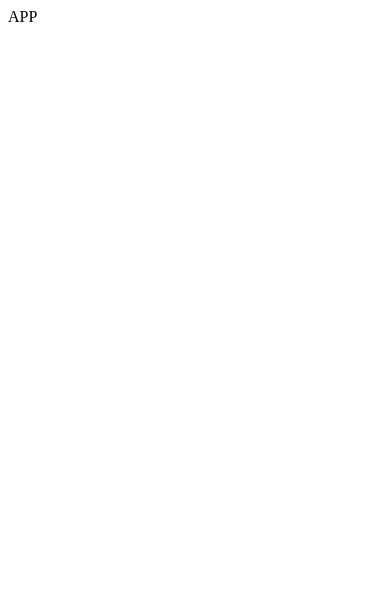
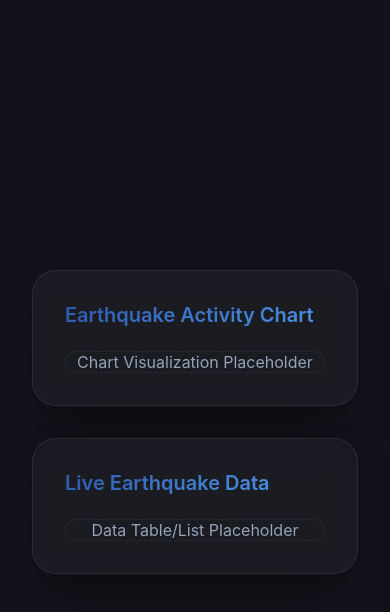
Before and after one commit to Brijsunil2/usgs-earthquake-dashboard, a React (Vite) app: page / in a window 390 px wide. Shown: the top 612 px of the page. Built offline with nearby package versions, Linux system fonts and the light colour scheme.

Commit message:
style: create initial app layout

```diff
--- a/package.json
+++ b/package.json
@@ -11,7 +11,9 @@
   },
   "dependencies": {
     "react": "^19.2.4",
-    "react-dom": "^19.2.4"
+    "react-dom": "^19.2.4",
+    "recharts": "^3.8.0",
+    "zustand": "^5.0.12"
   },
   "devDependencies": {
     "@eslint/js": "^9.39.4",
--- a/src/App.jsx
+++ b/src/App.jsx
@@ -1,10 +1,13 @@
+import ChartPanel from './components/ChartPanel/ChartPanel';
+import DataPanel from './components/DataPanel/DataPanel';
+
 function App() {
-
   return (
-    <div>
-      APP
+    <div className="app-container">
+      <ChartPanel />
+      <DataPanel />
     </div>
-  )
+  );
 }
 
-export default App
+export default App;
--- /dev/null
+++ b/src/components/ChartPanel/ChartPanel.css
@@ -0,0 +1,27 @@
+.chart-panel {
+  flex: 1.5;
+}
+
+.panel-header {
+  margin-bottom: 1.5rem;
+}
+
+.panel-title {
+  font-size: 1.25rem;
+  font-weight: 600;
+  background: var(--accent-gradient);
+  -webkit-background-clip: text;
+  background-clip: text;
+  -webkit-text-fill-color: transparent;
+  display: inline-block;
+}
+
+.panel-content {
+  flex: 1;
+  display: flex;
+  justify-content: center;
+  align-items: center;
+  border: 1px dashed var(--card-border);
+  border-radius: 16px;
+  color: var(--text-secondary);
+}
--- /dev/null
+++ b/src/components/ChartPanel/ChartPanel.jsx
@@ -0,0 +1,16 @@
+import './ChartPanel.css';
+
+const ChartPanel = () => {
+  return (
+    <div className="panel chart-panel">
+      <div className="panel-header">
+        <h2 className="panel-title">Earthquake Activity Chart</h2>
+      </div>
+      <div className="panel-content">
+        Chart Visualization Placeholder
+      </div>
+    </div>
+  );
+};
+
+export default ChartPanel;
--- /dev/null
+++ b/src/components/DataPanel/DataPanel.css
@@ -0,0 +1,33 @@
+.data-panel {
+  flex: 1;
+}
+
+/* Shared styles within panel-header, panel-title, etc. are repeated or should be in a global 'base/components' file if they are TRULY shared across ALL panels.
+   Since they were in panels.css, I'll move them to a shared panel styles file or keep them duplicated for now if they are intended to diverge.
+   Wait, the user said " jsx and the style togeather".
+   I'll put the shared .panel styles in src/styles/base.css or src/styles/layout.css for now if they apply to all panels.
+*/
+
+.panel-header {
+  margin-bottom: 1.5rem;
+}
+
+.panel-title {
+  font-size: 1.25rem;
+  font-weight: 600;
+  background: var(--accent-gradient);
+  -webkit-background-clip: text;
+  background-clip: text;
+  -webkit-text-fill-color: transparent;
+  display: inline-block;
+}
+
+.panel-content {
+  flex: 1;
+  display: flex;
+  justify-content: center;
+  align-items: center;
+  border: 1px dashed var(--card-border);
+  border-radius: 16px;
+  color: var(--text-secondary);
+}
--- /dev/null
+++ b/src/components/DataPanel/DataPanel.jsx
@@ -0,0 +1,16 @@
+import './DataPanel.css';
+
+const DataPanel = () => {
+  return (
+    <div className="panel data-panel">
+      <div className="panel-header">
+        <h2 className="panel-title">Live Earthquake Data</h2>
+      </div>
+      <div className="panel-content">
+        Data Table/List Placeholder
+      </div>
+    </div>
+  );
+};
+
+export default DataPanel;
--- a/src/main.jsx
+++ b/src/main.jsx
@@ -1,5 +1,6 @@
 import { StrictMode } from 'react'
 import { createRoot } from 'react-dom/client'
+import './styles/main.css'
 import App from './App.jsx'
 
 createRoot(document.getElementById('root')).render(
--- /dev/null
+++ b/src/styles/base.css
@@ -0,0 +1,48 @@
+* {
+  margin: 0;
+  padding: 0;
+  box-sizing: border-box;
+}
+
+body {
+  background-color: var(--bg-color);
+  color: var(--text-primary);
+  font-family: var(--font-family);
+  -webkit-font-smoothing: antialiased;
+  -moz-osx-font-smoothing: grayscale;
+  min-height: 100vh;
+  display: flex;
+  flex-direction: column;
+}
+
+#root {
+  display: flex;
+  flex: 1;
+  justify-content: center;
+  align-items: center;
+  padding: 2rem;
+}
+
+.panel {
+  background: var(--card-bg);
+  backdrop-filter: blur(12px);
+  -webkit-backdrop-filter: blur(12px);
+  border: 1px solid var(--card-border);
+  border-radius: 24px;
+  padding: 2rem;
+  display: flex;
+  flex-direction: column;
+  box-shadow: var(--shadow-xl);
+  transition: transform 0.3s ease, box-shadow 0.3s ease;
+}
+
+.panel:hover {
+  transform: translateY(-4px);
+  box-shadow: 0 25px 35px -5px rgba(0, 0, 0, 0.2);
+}
+
+@media (max-width: 1024px) {
+  .panel {
+    height: 50vh;
+  }
+}
--- /dev/null
+++ b/src/styles/layout.css
@@ -0,0 +1,16 @@
+.app-container {
+  display: flex;
+  gap: 2rem;
+  width: 100%;
+  max-width: 1400px;
+  height: 85vh;
+  justify-content: center;
+  align-items: stretch;
+}
+
+@media (max-width: 1024px) {
+  .app-container {
+    flex-direction: column;
+    height: auto;
+  }
+}
--- /dev/null
+++ b/src/styles/main.css
@@ -0,0 +1,3 @@
+@import './variables.css';
+@import './base.css';
+@import './layout.css';
--- /dev/null
+++ b/src/styles/variables.css
@@ -0,0 +1,24 @@
+:root {
+  /* Government & Earth Science Palette */
+  --bg-color: #12121a; /* Deep authoritative navy-black */
+  --card-bg: rgba(255, 255, 255, 0.04);
+  --card-border: rgba(255, 255, 255, 0.08);
+  --text-primary: #f8f9fa; /* High contrast off-white */
+  --text-secondary: #94a3b8; /* Professional blue-gray */
+
+  /* Primary & Accent (Earth Science Blue) */
+  --accent-color: #2e5aac;
+  --accent-gradient: linear-gradient(135deg, #2e5aac 0%, #4a90e2 100%);
+
+  /* Seismic Activity (Alert Colors) */
+  --alert-gradient: linear-gradient(135deg, #ff8c00 0%, #d32f2f 100%);
+
+  /* Shadows & Glassmorphism */
+  --shadow-sm: 0 1px 2px 0 rgba(0, 0, 0, 0.05);
+  --shadow-md: 0 4px 6px -1px rgba(0, 0, 0, 0.2), 0 2px 4px -1px rgba(0, 0, 0, 0.1);
+  --shadow-xl: 0 25px 50px -12px rgba(0, 0, 0, 0.4);
+  --glass-bg: rgba(18, 18, 26, 0.85);
+
+  /* Typography */
+  --font-family: 'Inter', -apple-system, BlinkMacSystemFont, 'Segoe UI', Roboto, Oxygen, Ubuntu, Cantarell, 'Open Sans', 'Helvetica Neue', sans-serif;
+}
```
Also changed, not shown: src/hooks/useEarthquakeData.js (added, +89 -0 lines), 1 other file (tests, documents, lock files or other folders).
